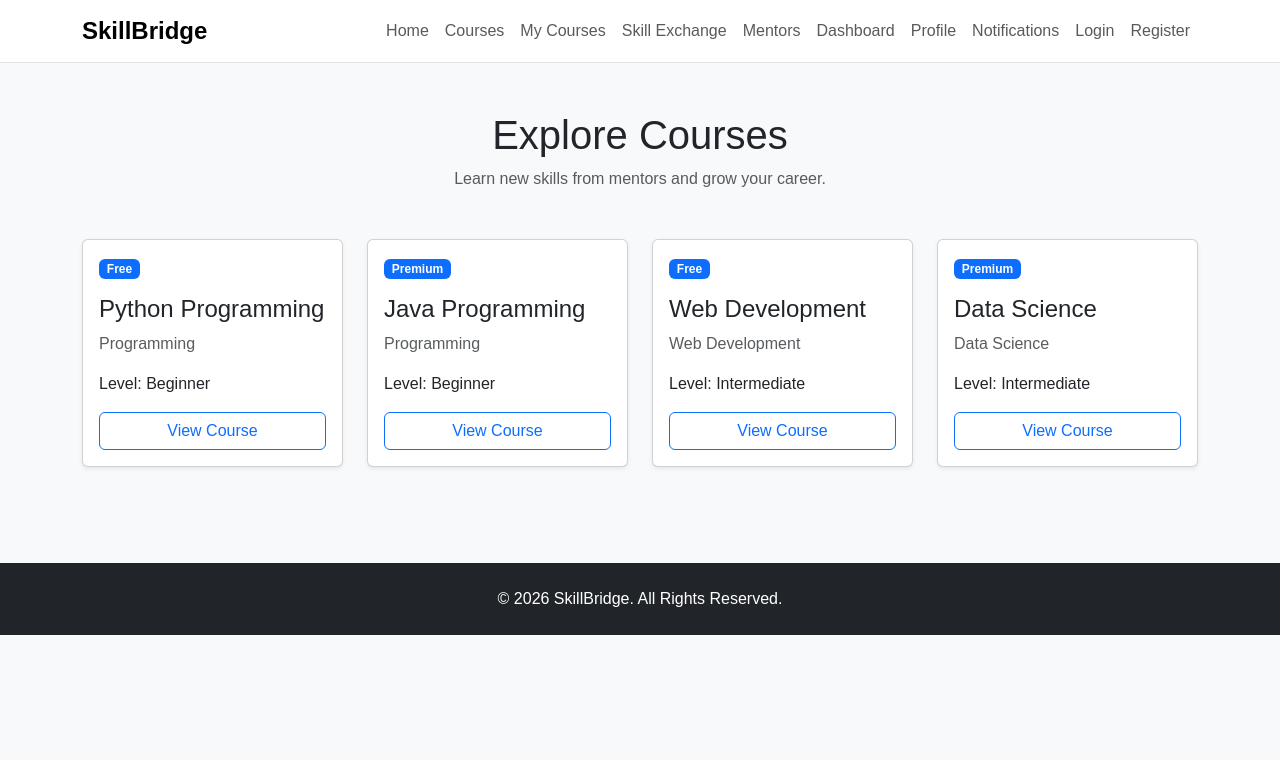
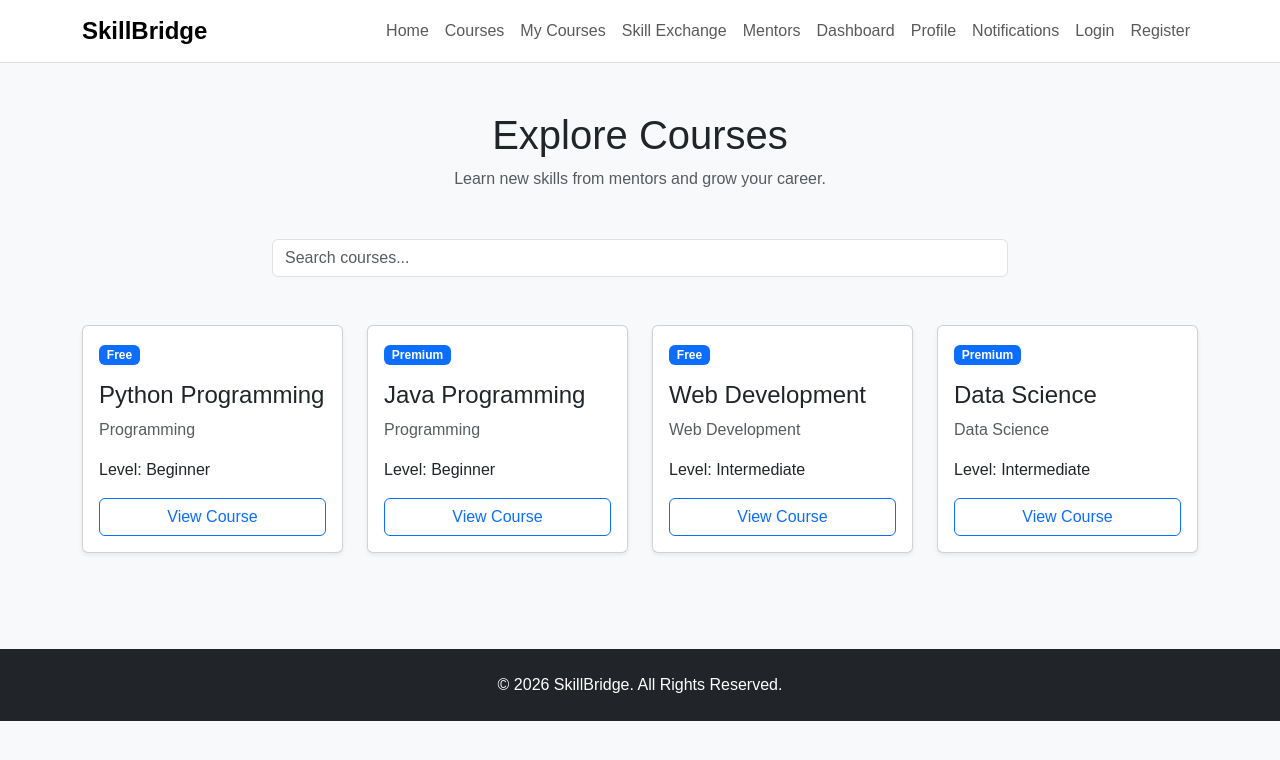
Before and after one commit to gopal-292/SkillBridge, a React (Vite) app in the folder skillbridge-frontend/: page /courses in a window 1280 px wide. Shown: the top 760 px of the page. Built offline with nearby package versions, Linux system fonts and the light colour scheme.

Commit message:
Add course search

```diff
--- a/skillbridge-frontend/src/pages/Courses.jsx
+++ b/skillbridge-frontend/src/pages/Courses.jsx
@@ -1,5 +1,11 @@
+
+import { useState } from "react";
 import { Link } from "react-router-dom";
+
 function Courses() {
+
+    const [search, setSearch] = useState("");
+
     const courses = [
         {
             id: 1,
@@ -31,8 +37,14 @@ function Courses() {
         }
     ];
 
+    const filteredCourses = courses.filter((course) =>
+        course.title.toLowerCase().includes(search.toLowerCase())
+    );
+
     return (
         <div className="container py-5">
+
+            {/* Page Heading */}
 
             <div className="text-center mb-5">
 
@@ -44,11 +56,36 @@ function Courses() {
 
             </div>
 
+            {/* Search Box */}
+
+            <div className="row mb-5">
+
+                <div className="col-md-8 mx-auto">
+
+                    <input
+                        type="text"
+                        className="form-control"
+                        placeholder="Search courses..."
+                        value={search}
+                        onChange={(e) => setSearch(e.target.value)}
+                    />
+
+                </div>
+
+            </div>
+
+            {/* Course Cards */}
+
             <div className="row g-4">
 
-                {courses.map((course, index) => (
+                {filteredCourses.length > 0 ? (
 
-                    <div className="col-md-6 col-lg-3" key={index}>
+                    filteredCourses.map((course) => (
+
+                        <div
+                            className="col-md-6 col-lg-3"
+                            key={course.id}
+                        >
 
                             <div className="card h-100 shadow-sm">
 
@@ -81,7 +118,21 @@ function Courses() {
 
                         </div>
 
-                ))}
+                    ))
+
+                ) : (
+
+                    <div className="text-center">
+
+                        <h4>No courses found</h4>
+
+                        <p className="text-muted">
+                            Try searching for another course.
+                        </p>
+
+                    </div>
+
+                )}
 
             </div>
 
```
Lines whose indentation alone changed are shown as unchanged.
